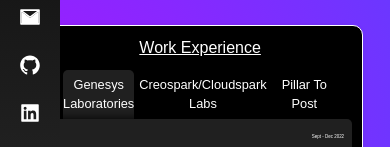
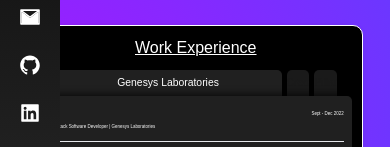
Before and after one commit to kanwarpal-brar/react-portfolio-website, a Next.js app: page /about in a window 390 px wide. Shown: the part 697-844 px from the top of the page. Built offline with nearby package versions, Linux system fonts and the light colour scheme; a web font is replaced by a local one.

Commit message:
- Adjusted home screen font sizes more - Adjusted project widget font sizing - Adjusted tabbed-content layout for mobile views

```diff
--- a/components/TabbedContentBox/TabButton/tabbutton.module.scss
+++ b/components/TabbedContentBox/TabButton/tabbutton.module.scss
@@ -3,16 +3,34 @@
 .tab_button {
   height: 100%;
   width: 100%;
+
+  @media (orientation: portrait) {
+    width: 10%;
+    font-size: 0.65em;
+    overflow: hidden;
+    text-overflow: clip;
+    white-space: nowrap;
+    color: variables.$secondary_color_alt;
+    background-color: variables.$secondary_color_alt;
+  }
   padding: 5px 0px;
   border-top-left-radius: 5px;
   border-top-right-radius: 5px;
   font-weight: 500;
+  -webkit-user-select: none;
   user-select: none;
 
   &_active {
     @extend .tab_button;
     background-color: variables.$secondary_color_focus;
 
+    @media (orientation: portrait) {
+      font-size: 0.65em;
+      width: 100%;
+      height: 100%;
+      color: variables.$text_color;
+    }
+
     &:hover {
       background-color: variables.$secondary_color_focus;
     }
--- a/components/TabbedContentBox/TabButton/tabbutton.tsx
+++ b/components/TabbedContentBox/TabButton/tabbutton.tsx
@@ -11,6 +11,7 @@
   active,
   activateCallback,
 }: TabButtonProps) {
+
   return (
     <button
       className={active ? styles.tab_button_active : styles.tab_button}
--- a/components/TabbedContentBox/tabbedcontentbox.module.scss
+++ b/components/TabbedContentBox/tabbedcontentbox.module.scss
@@ -22,6 +22,7 @@
     flex-direction: row;
     gap: 5px;
     padding: 0px 15px;
+    height: 100%;
   }
 
   .tab_content_container {
--- a/styles/_variables.scss
+++ b/styles/_variables.scss
@@ -13,6 +13,7 @@
 $secondary_color_focus: rgb(32, 32, 32);
 $secondary_gradient: linear-gradient(rgb(7, 7, 7) 50%, rgb(32, 32, 32));
 $secondary_color_hover: rgba(255, 255, 255, 0.12);
+$secondary_color_alt: rgb(26, 26, 26);
 
 $accent_color: white;
 $accent_color_hover: rgb(220, 220, 220);
```
Also changed, not shown: components/ExpandingProjectWidget/expandingprojectwidget.module.scss (+17 -7 lines), pages/index.module.scss (+8 -0 lines).
